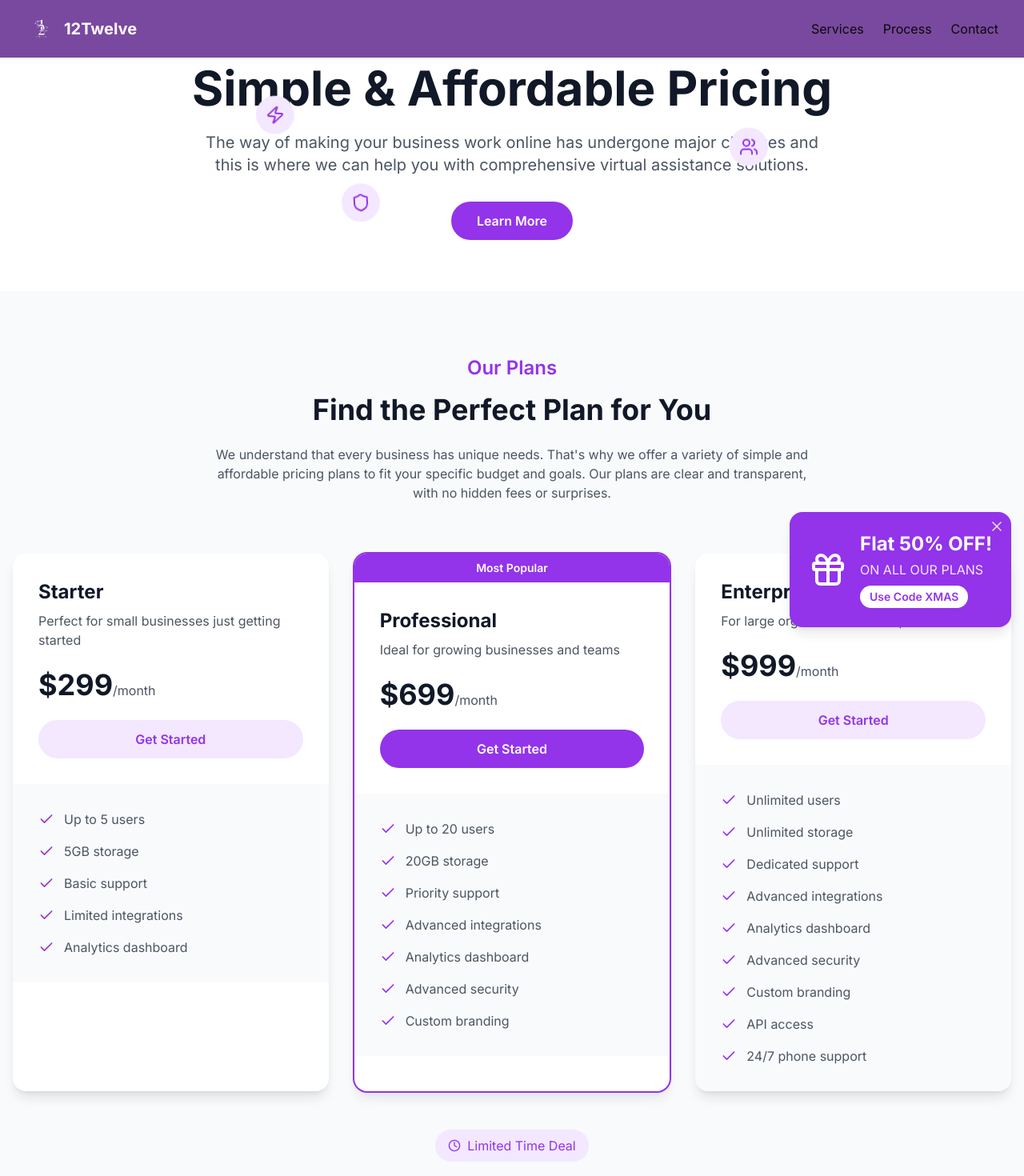
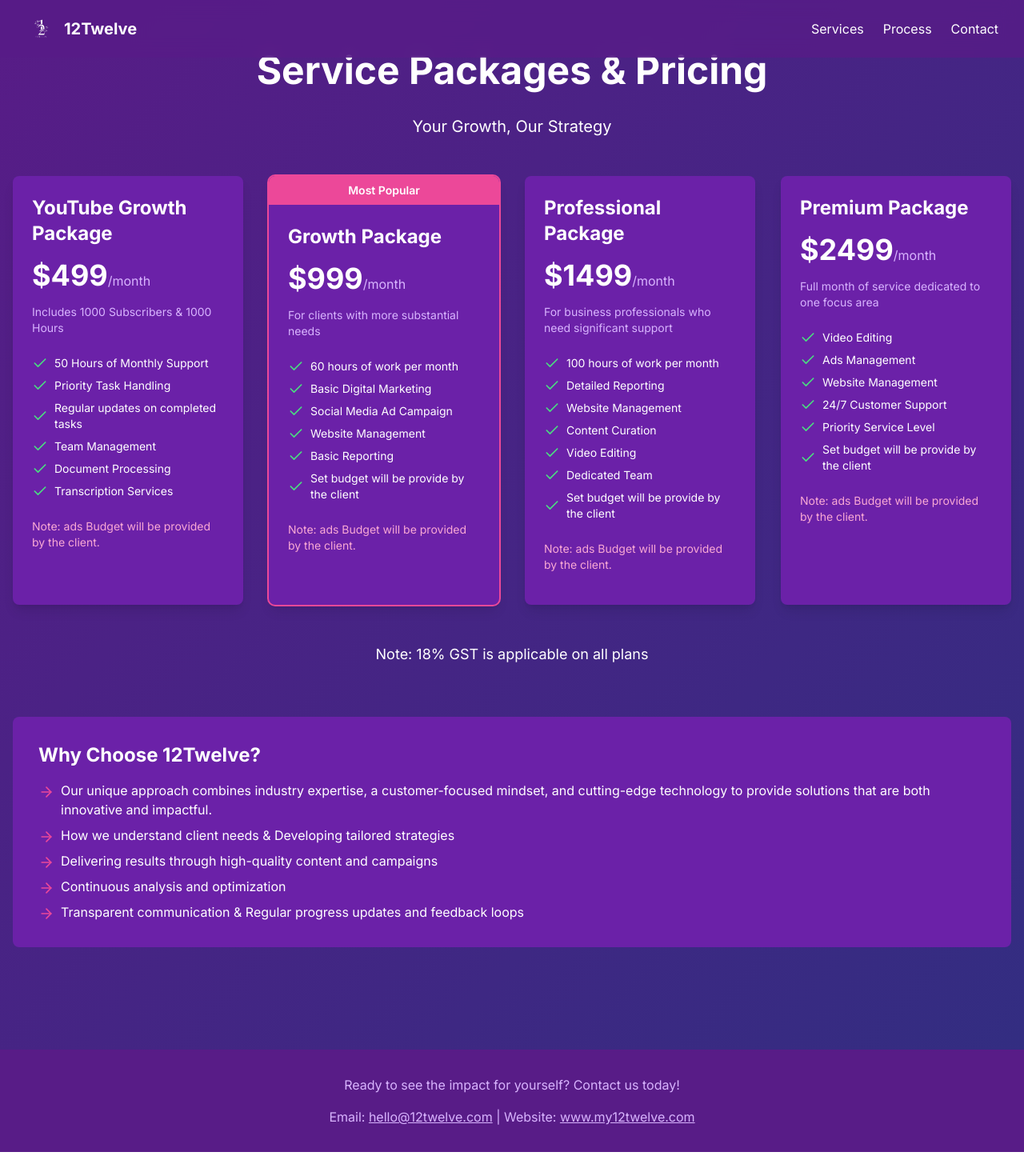
Before and after one commit to rekoonads/12twelve, a Next.js app: page /pricing in a window 1280 px wide. Shown: the top 1470 px of the page at 80% size. After the commit the page ends 1440 px from the top, so only its background shows below. Built offline with nearby package versions, Linux system fonts and the light colour scheme.

Commit message:
added pricing plans

```diff
--- a/src/app/pricing/page.tsx
+++ b/src/app/pricing/page.tsx
@@ -1,276 +1,210 @@
 "use client";
 
-import { useState, useEffect, ReactNode } from "react";
-import { motion, AnimatePresence } from "framer-motion";
-import {
-  X,
-  Check,
-  Gift,
-  Zap,
-  Users,
-  Shield,
-  Clock,
-  ArrowRight,
-} from "lucide-react";
-import Image from "next/image";
 import Navbar from "@/components/Navbar";
+import { motion } from "framer-motion";
+import { Check, ArrowRight } from "lucide-react";
 
-interface FloatingIconProps {
-  children: ReactNode;
-  className?: string;
-  delay?: number;
-}
-
-const FloatingIcon = ({
-  children,
-  className = "",
-  delay = 0,
-}: FloatingIconProps) => (
-  <motion.div
-    className={`absolute ${className}`}
-    animate={{
-      y: [0, -20, 0],
-      rotate: [0, 5, -5, 0],
-    }}
-    transition={{
-      duration: 5,
-      repeat: Infinity,
-      delay,
-    }}
-  >
-    {children}
-  </motion.div>
-);
-
-interface PlanFeature {
-  name: string;
-  price: number;
-  description: string;
-  features: string[];
-  popular: boolean;
-}
-
-const plans: PlanFeature[] = [
+const plans = [
   {
-    name: "Starter",
-    price: 299,
-    description: "Perfect for small businesses just getting started",
+    name: "YouTube Growth Package",
+    price: 499,
+    description: "Includes 1000 Subscribers & 1000 Hours",
     features: [
-      "Up to 5 users",
-      "5GB storage",
-      "Basic support",
-      "Limited integrations",
-      "Analytics dashboard",
+      "50 Hours of Monthly Support",
+      "Priority Task Handling",
+      "Regular updates on completed tasks",
+      "Team Management",
+      "Document Processing",
+      "Transcription Services",
     ],
-    popular: false,
+    discount: 10,
   },
   {
-    name: "Professional",
-    price: 699,
-    description: "Ideal for growing businesses and teams",
+    name: "Growth Package",
+    price: 999,
+    description: "For clients with more substantial needs",
     features: [
-      "Up to 20 users",
-      "20GB storage",
-      "Priority support",
-      "Advanced integrations",
-      "Analytics dashboard",
-      "Advanced security",
-      "Custom branding",
+      "60 hours of work per month",
+      "Basic Digital Marketing",
+      "Social Media Ad Campaign",
+      "Website Management",
+      "Basic Reporting",
+      "Set budget will be provide by the client",
     ],
+    discount: 15,
     popular: true,
   },
   {
-    name: "Enterprise",
-    price: 999,
-    description: "For large organizations with specific needs",
+    name: "Professional Package",
+    price: 1499,
+    description: "For business professionals who need significant support",
     features: [
-      "Unlimited users",
-      "Unlimited storage",
-      "Dedicated support",
-      "Advanced integrations",
-      "Analytics dashboard",
-      "Advanced security",
-      "Custom branding",
-      "API access",
-      "24/7 phone support",
+      "100 hours of work per month",
+      "Detailed Reporting",
+      "Website Management",
+      "Content Curation",
+      "Video Editing",
+      "Dedicated Team",
+      "Set budget will be provide by the client",
     ],
-    popular: false,
+    discount: 20,
+  },
+  {
+    name: "Premium Package",
+    price: 2499,
+    description: "Full month of service dedicated to one focus area",
+    features: [
+      "Video Editing",
+      "Ads Management",
+      "Website Management",
+      "24/7 Customer Support",
+      "Priority Service Level",
+      "Set budget will be provide by the client",
+    ],
+    discount: 25,
   },
 ];
 
 export default function PricingPage() {
-  const [showPromo, setShowPromo] = useState<boolean>(false);
-
-  useEffect(() => {
-    const timer = setTimeout(() => {
-      setShowPromo(true);
-    }, 3000);
-
-    return () => clearTimeout(timer);
-  }, []);
-
   return (
-    <div className="min-h-screen bg-white">
+    <div className="min-h-screen bg-gradient-to-br from-purple-900 to-indigo-900 text-white">
       <Navbar />
 
-      {/* Hero Section */}
-      <section className="relative pt-20 pb-16 overflow-hidden">
-        <FloatingIcon className="left-1/4 top-32">
-          <div className="w-12 h-12 bg-purple-100 rounded-full flex items-center justify-center">
-            <Zap className="w-6 h-6 text-purple-600" />
-          </div>
-        </FloatingIcon>
-        <FloatingIcon className="right-1/4 top-40" delay={1}>
-          <div className="w-12 h-12 bg-purple-100 rounded-full flex items-center justify-center">
-            <Users className="w-6 h-6 text-purple-600" />
-          </div>
-        </FloatingIcon>
-        <FloatingIcon className="left-1/3 bottom-20" delay={2}>
-          <div className="w-12 h-12 bg-purple-100 rounded-full flex items-center justify-center">
-            <Shield className="w-6 h-6 text-purple-600" />
-          </div>
-        </FloatingIcon>
-
-        <div className="container mx-auto px-4 text-center">
+      <main className="container mx-auto px-4 py-16">
         <motion.h1
-            className="text-4xl md:text-6xl font-bold text-gray-900 mb-6"
-            initial={{ opacity: 0, y: 20 }}
+          className="text-4xl md:text-5xl font-bold text-center mb-8"
+          initial={{ opacity: 0, y: -50 }}
           animate={{ opacity: 1, y: 0 }}
-            transition={{ duration: 0.6 }}
+          transition={{ duration: 0.5 }}
         >
-            Simple & Affordable Pricing
+          Service Packages & Pricing
         </motion.h1>
         <motion.p
-            className="text-xl text-gray-600 max-w-3xl mx-auto mb-8"
-            initial={{ opacity: 0, y: 20 }}
+          className="text-xl text-center mb-12"
+          initial={{ opacity: 0, y: -30 }}
           animate={{ opacity: 1, y: 0 }}
-            transition={{ duration: 0.6, delay: 0.2 }}
+          transition={{ duration: 0.5, delay: 0.2 }}
         >
-            The way of making your business work online has undergone major
-            changes and this is where we can help you with comprehensive virtual
-            assistance solutions.
+          Your Growth, Our Strategy
         </motion.p>
-          <motion.button
-            className="bg-purple-600 text-white px-8 py-3 rounded-full font-semibold hover:bg-purple-700 transition-colors duration-300"
-            initial={{ opacity: 0, y: 20 }}
-            animate={{ opacity: 1, y: 0 }}
-            transition={{ duration: 0.6, delay: 0.4 }}
-          >
-            Learn More
-          </motion.button>
-        </div>
-      </section>
 
-      {/* Plans Section */}
-      <section className="py-20 bg-gray-50">
-        <div className="container mx-auto px-4">
-          <div className="text-center mb-16">
-            <h2 className="text-2xl font-semibold text-purple-600 mb-4">
-              Our Plans
-            </h2>
-            <h3 className="text-4xl font-bold text-gray-900 mb-6">
-              Find the Perfect Plan for You
-            </h3>
-            <p className="text-gray-600 max-w-3xl mx-auto">
-              We understand that every business has unique needs. That&apos;s
-              why we offer a variety of simple and affordable pricing plans to
-              fit your specific budget and goals. Our plans are clear and
-              transparent, with no hidden fees or surprises.
-            </p>
-          </div>
-
-          <div className="grid grid-cols-1 md:grid-cols-3 gap-8 max-w-7xl mx-auto">
-            {plans.map((plan) => (
+        <div className="grid grid-cols-1 md:grid-cols-2 lg:grid-cols-4 gap-8">
+          {plans.map((plan, index) => (
             <motion.div
               key={plan.name}
-                className={`bg-white rounded-2xl shadow-lg overflow-hidden ${
-                  plan.popular ? "ring-2 ring-purple-600" : ""
+              className={`bg-purple-800 rounded-lg shadow-lg overflow-hidden ${
+                plan.popular ? "ring-2 ring-pink-500" : ""
               }`}
               initial={{ opacity: 0, y: 50 }}
               animate={{ opacity: 1, y: 0 }}
-                transition={{ duration: 0.6 }}
+              transition={{ duration: 0.5, delay: index * 0.1 }}
             >
               {plan.popular && (
-                  <div className="bg-purple-600 text-white text-center py-2 text-sm font-semibold">
+                <div className="bg-pink-500 text-white text-center py-2 text-sm font-semibold">
                   Most Popular
                 </div>
               )}
-                <div className="p-8">
-                  <h3 className="text-2xl font-bold text-gray-900 mb-2">
-                    {plan.name}
-                  </h3>
-                  <p className="text-gray-600 mb-6">{plan.description}</p>
-                  <div className="mb-6">
-                    <span className="text-4xl font-bold text-gray-900">
-                      ${plan.price}
-                    </span>
-                    <span className="text-gray-600">/month</span>
+              <div className="p-6">
+                <h2 className="text-2xl font-bold mb-4">{plan.name}</h2>
+                <div className="mb-4">
+                  <span className="text-4xl font-bold">${plan.price}</span>
+                  <span className="text-purple-300">/month</span>
                 </div>
-                  <button
-                    className={`w-full py-3 px-6 rounded-full font-semibold transition-colors duration-300 ${
-                      plan.popular
-                        ? "bg-purple-600 text-white hover:bg-purple-700"
-                        : "bg-purple-100 text-purple-600 hover:bg-purple-200"
-                    }`}
-                  >
-                    Get Started
-                  </button>
-                </div>
-                <div className="bg-gray-50 p-8">
-                  <ul className="space-y-4">
+                <p className="text-sm text-purple-300 mb-6">
+                  {plan.description}
+                </p>
+                <ul className="space-y-2 mb-6">
                   {plan.features.map((feature) => (
-                      <li
-                        key={feature}
-                        className="flex items-center text-gray-600"
-                      >
-                        <Check className="w-5 h-5 text-purple-600 mr-3" />
-                        {feature}
+                    <li key={feature} className="flex items-center">
+                      <Check className="w-5 h-5 text-green-400 mr-2 flex-shrink-0" />
+                      <span className="text-sm">{feature}</span>
                     </li>
                   ))}
                 </ul>
+                <div className="text-sm text-pink-300 mb-4">
+                  Note: ads Budget will be provided by the client.
+                </div>
               </div>
             </motion.div>
           ))}
         </div>
 
-          <div className="mt-12 text-center">
-            <div className="inline-flex items-center gap-2 bg-purple-100 text-purple-600 px-4 py-2 rounded-full">
-              <Clock className="w-4 h-4" />
-              Limited Time Deal
+        <motion.div
+          className="mt-12 text-center"
+          initial={{ opacity: 0 }}
+          animate={{ opacity: 1 }}
+          transition={{ duration: 0.5, delay: 0.8 }}
+        >
+          <p className="text-lg mb-4">
+            Note: 18% GST is applicable on all plans
+          </p>
+        </motion.div>
+
+        <motion.div
+          className="mt-16 bg-purple-800 p-8 rounded-lg"
+          initial={{ opacity: 0, y: 50 }}
+          animate={{ opacity: 1, y: 0 }}
+          transition={{ duration: 0.5, delay: 1 }}
+        >
+          <h2 className="text-2xl font-bold mb-4">Why Choose 12Twelve?</h2>
+          <ul className="space-y-2">
+            <li className="flex items-start">
+              <ArrowRight className="w-5 h-5 text-pink-500 mr-2 flex-shrink-0 mt-1" />
+              <span>
+                Our unique approach combines industry expertise, a
+                customer-focused mindset, and cutting-edge technology to provide
+                solutions that are both innovative and impactful.
+              </span>
+            </li>
+            <li className="flex items-start">
+              <ArrowRight className="w-5 h-5 text-pink-500 mr-2 flex-shrink-0 mt-1" />
+              <span>
+                How we understand client needs & Developing tailored strategies
+              </span>
+            </li>
+            <li className="flex items-start">
+              <ArrowRight className="w-5 h-5 text-pink-500 mr-2 flex-shrink-0 mt-1" />
+              <span>
+                Delivering results through high-quality content and campaigns
+              </span>
+            </li>
+            <li className="flex items-start">
+              <ArrowRight className="w-5 h-5 text-pink-500 mr-2 flex-shrink-0 mt-1" />
+              <span>Continuous analysis and optimization</span>
+            </li>
+            <li className="flex items-start">
+              <ArrowRight className="w-5 h-5 text-pink-500 mr-2 flex-shrink-0 mt-1" />
+              <span>
+                Transparent communication & Regular progress updates and
+                feedback loops
+              </span>
+            </li>
+          </ul>
+        </motion.div>
+      </main>
+
+      <footer className="bg-purple-900 py-8 mt-16">
+        <div className="container mx-auto px-4 text-center">
+          <p className="text-purple-300 mb-4">
+            Ready to see the impact for yourself? Contact us today!
+          </p>
+          <p className="text-purple-300">
+            Email:{" "}
+            <a href="mailto:hello@12twelve.com" className="underline">
+              hello@12twelve.com
+            </a>{" "}
+            | Website:{" "}
+            <a
+              href="https://www.my12twelve.com"
+              target="_blank"
+              rel="noopener noreferrer"
+              className="underline"
+            >
+              www.my12twelve.com
+            </a>
+          </p>
         </div>
-          </div>
-        </div>
-      </section>
-
-      {/* Promo Popup */}
-      <AnimatePresence>
-        {showPromo && (
-          <motion.div
-            className="fixed bottom-4 right-4 bg-purple-600 text-white p-6 rounded-2xl shadow-lg max-w-sm"
-            initial={{ opacity: 0, y: 100, scale: 0.9 }}
-            animate={{ opacity: 1, y: 0, scale: 1 }}
-            exit={{ opacity: 0, y: 100, scale: 0.9 }}
-            transition={{ duration: 0.3 }}
-          >
-            <button
-              onClick={() => setShowPromo(false)}
-              className="absolute top-2 right-2 text-white/80 hover:text-white"
-            >
-              <X className="w-5 h-5" />
-            </button>
-            <div className="flex items-center gap-4">
-              <Gift className="w-12 h-12" />
-              <div>
-                <h4 className="text-2xl font-bold mb-1">Flat 50% OFF!</h4>
-                <p className="text-purple-100 mb-2">ON ALL OUR PLANS</p>
-                <div className="bg-white text-purple-600 px-3 py-1 rounded-full text-sm font-semibold inline-block">
-                  Use Code XMAS
-                </div>
-              </div>
-            </div>
-          </motion.div>
-        )}
-      </AnimatePresence>
+      </footer>
     </div>
   );
 }
```
Lines whose indentation alone changed are shown as unchanged.
